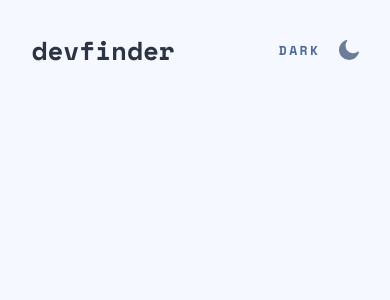
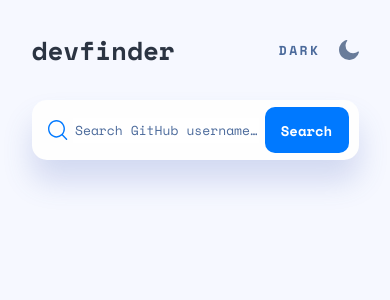
Before and after one commit to erwinruiz/github-user-search-app, a React (Create React App) app: page / in a window 390 px wide. Shown: the top 300 px of the page. Built offline with nearby package versions, Linux system fonts and the light colour scheme.

Commit message:
Add search component (mobile design 375px)

```diff
--- a/src/App.tsx
+++ b/src/App.tsx
@@ -1,8 +1,13 @@
+import { Fragment } from "react";
 import Header from "./Components/Header";
+import Search from "./Components/Search";
 
 function App() {
   return (
-   <Header />
+    <Fragment>
+      <Header />
+      <Search />
+    </Fragment>
   );
 }
 
--- /dev/null
+++ b/src/Components/Search.module.css
@@ -0,0 +1,45 @@
+.container {
+  max-width: 32.7rem;
+  margin: 0.5rem auto 2.1rem;
+  background-color: var(--light-six);
+  border-radius: 1.5rem;
+  height: 6rem;
+  display: flex;
+  align-items: center;
+  justify-content: center;
+  justify-content: space-between;
+  padding: 0 1rem 0 1.6rem;
+  box-shadow: 0 2.1rem 3rem rgba(70, 96, 187, 0.2);
+}
+.container img {
+  height: 2rem;
+  width: 2rem;
+}
+.container input {
+  border: none;
+  outline: none;
+  font-family: "Space Mono", monospace;
+  font-weight: 400;
+  font-size: 1.3rem;
+  width: 18.6rem;
+  height: 2.5rem;
+  color: #222731;
+}
+.container input::placeholder {
+  color: var(--light-three);
+}
+.container button {
+  background-color: var(--light-one);
+  color: #ffffff;
+  font-family: "Space Mono", monospace;
+  font-weight: 700;
+  font-size: 1.4rem;
+  border: none;
+  border-radius: 1rem;
+  height: 4.6rem;
+  width: 8.4rem;
+}
+.container button:hover {
+  cursor: pointer;
+  background-color: #60abff;
+}
--- /dev/null
+++ b/src/Components/Search.tsx
@@ -0,0 +1,13 @@
+import classes from "./Search.module.css";
+
+function Search() {
+  return (
+    <div className={classes.container}>
+      <img src="./assets/icon-search.svg" alt="search icon" />
+      <input type="text" placeholder="Search GitHub username…" />
+      <button>Search</button>
+    </div>
+  );
+}
+
+export default Search;
```
